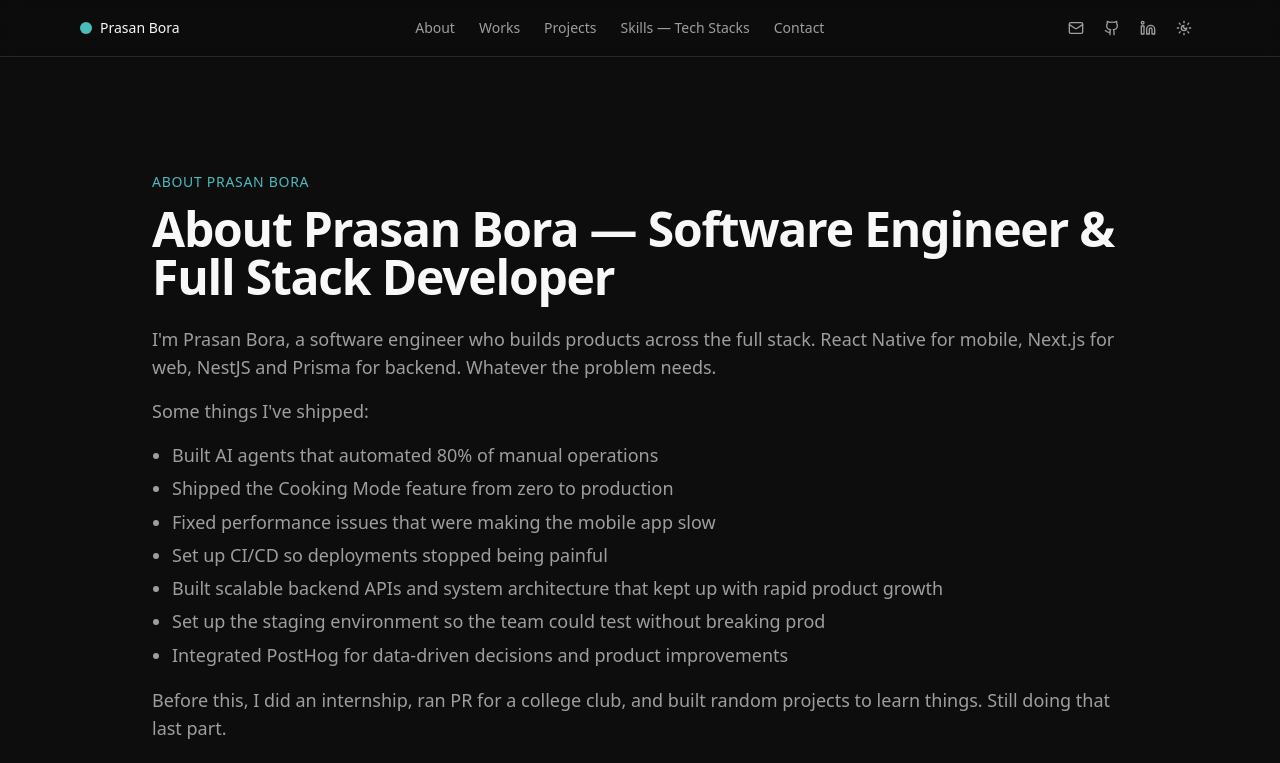
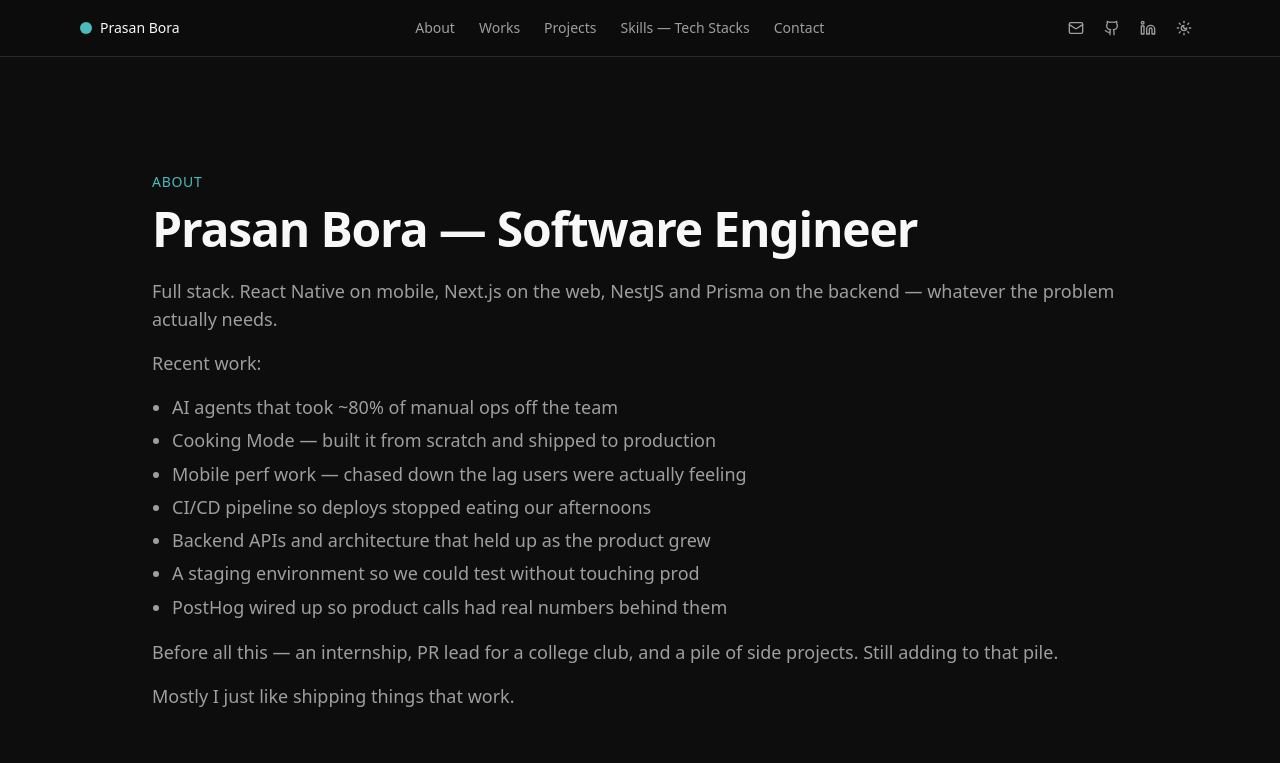
Before and after one commit to PrasanBora/portfolio3.0, a Next.js app: page /about in a window 1280 px wide. Shown: the top 763 px of the page. Built offline with nearby package versions, Linux system fonts and the light colour scheme.

Commit message:
feat: update AboutClient section with concise descriptions and improved phrasing

```diff
--- a/app/about/about-client.tsx
+++ b/app/about/about-client.tsx
@@ -15,9 +15,9 @@ export default function AboutClient() {
         viewport={{ once: true }}
         transition={{ duration: 0.6 }}
         className="mb-12 md:mb-16">
-        <span className="eyebrow">About Prasan Bora</span>
+        <span className="eyebrow">About</span>
         <h1 className="section-heading mt-3">
-          About Prasan Bora — Software Engineer & Full Stack Developer
+          Prasan Bora — Software Engineer
         </h1>
         <div className="mt-6 text-pretty text-muted-foreground md:text-lg space-y-4">
           <motion.p
@@ -25,16 +25,15 @@ export default function AboutClient() {
             whileInView={{ opacity: 1, y: 0 }}
             viewport={{ once: true }}
             transition={{ duration: 0.35 }}>
-            I&apos;m Prasan Bora, a software engineer who builds products across the
-            full stack. React Native for mobile, Next.js for web, NestJS and Prisma
-            for backend. Whatever the problem needs.
+            Full stack. React Native on mobile, Next.js on the web, NestJS and
+            Prisma on the backend — whatever the problem actually needs.
           </motion.p>
           <motion.p
             initial={{ opacity: 0, y: 8 }}
             whileInView={{ opacity: 1, y: 0 }}
             viewport={{ once: true }}
             transition={{ duration: 0.35, delay: 0.05 }}>
-            Some things I&apos;ve shipped:
+            Recent work:
           </motion.p>
           <div>
             <ul className="list-disc pl-5 leading-relaxed space-y-1">
@@ -43,49 +42,49 @@ export default function AboutClient() {
                 whileInView={{ opacity: 1, y: 0 }}
                 viewport={{ once: true }}
                 transition={{ duration: 0.3 }}>
-                Built AI agents that automated 80% of manual operations
+                AI agents that took ~80% of manual ops off the team
               </motion.li>
               <motion.li
                 initial={{ opacity: 0, y: 6 }}
                 whileInView={{ opacity: 1, y: 0 }}
                 viewport={{ once: true }}
                 transition={{ duration: 0.3, delay: 0.05 }}>
-                Shipped the Cooking Mode feature from zero to production
+                Cooking Mode — built it from scratch and shipped to production
               </motion.li>
               <motion.li
                 initial={{ opacity: 0, y: 6 }}
                 whileInView={{ opacity: 1, y: 0 }}
                 viewport={{ once: true }}
                 transition={{ duration: 0.3, delay: 0.1 }}>
-                Fixed performance issues that were making the mobile app slow
+                Mobile perf work — chased down the lag users were actually feeling
               </motion.li>
               <motion.li
                 initial={{ opacity: 0, y: 6 }}
                 whileInView={{ opacity: 1, y: 0 }}
                 viewport={{ once: true }}
                 transition={{ duration: 0.3, delay: 0.15 }}>
-                Set up CI/CD so deployments stopped being painful
+                CI/CD pipeline so deploys stopped eating our afternoons
               </motion.li>
               <motion.li
                 initial={{ opacity: 0, y: 6 }}
                 whileInView={{ opacity: 1, y: 0 }}
                 viewport={{ once: true }}
                 transition={{ duration: 0.3, delay: 0.2 }}>
-                Built scalable backend APIs and system architecture that kept up with rapid product growth
+                Backend APIs and architecture that held up as the product grew
               </motion.li>
               <motion.li
                 initial={{ opacity: 0, y: 6 }}
                 whileInView={{ opacity: 1, y: 0 }}
                 viewport={{ once: true }}
                 transition={{ duration: 0.3, delay: 0.25 }}>
-                Set up the staging environment so the team could test without breaking prod
+                A staging environment so we could test without touching prod
               </motion.li>
               <motion.li
                 initial={{ opacity: 0, y: 6 }}
                 whileInView={{ opacity: 1, y: 0 }}
                 viewport={{ once: true }}
                 transition={{ duration: 0.3, delay: 0.3 }}>
-                Integrated PostHog for data-driven decisions and product improvements
+                PostHog wired up so product calls had real numbers behind them
               </motion.li>
             </ul>
           </div>
@@ -94,16 +93,15 @@ export default function AboutClient() {
             whileInView={{ opacity: 1, y: 0 }}
             viewport={{ once: true }}
             transition={{ duration: 0.35, delay: 0.05 }}>
-            Before this, I did an internship, ran PR for a college club, and built
-            random projects to learn things. Still doing that last part.
+            Before all this — an internship, PR lead for a college club, and a
+            pile of side projects. Still adding to that pile.
           </motion.p>
           <motion.p
             initial={{ opacity: 0, y: 8 }}
             whileInView={{ opacity: 1, y: 0 }}
             viewport={{ once: true }}
             transition={{ duration: 0.35, delay: 0.1 }}>
-            I don&apos;t have a grand philosophy about code. I just try to build things
-            that work, learn from mistakes, and ship often.
+            Mostly I just like shipping things that work.
           </motion.p>
         </div>
       </motion.header>
```
